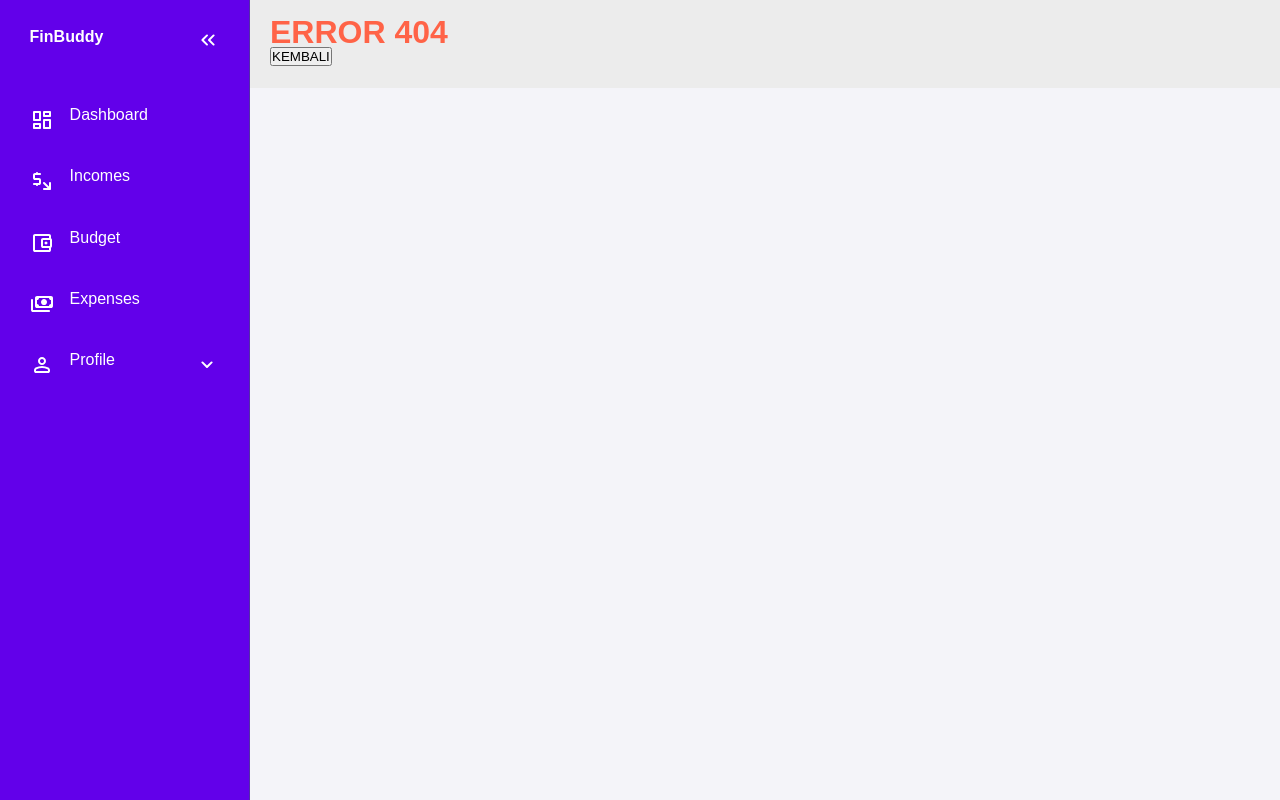
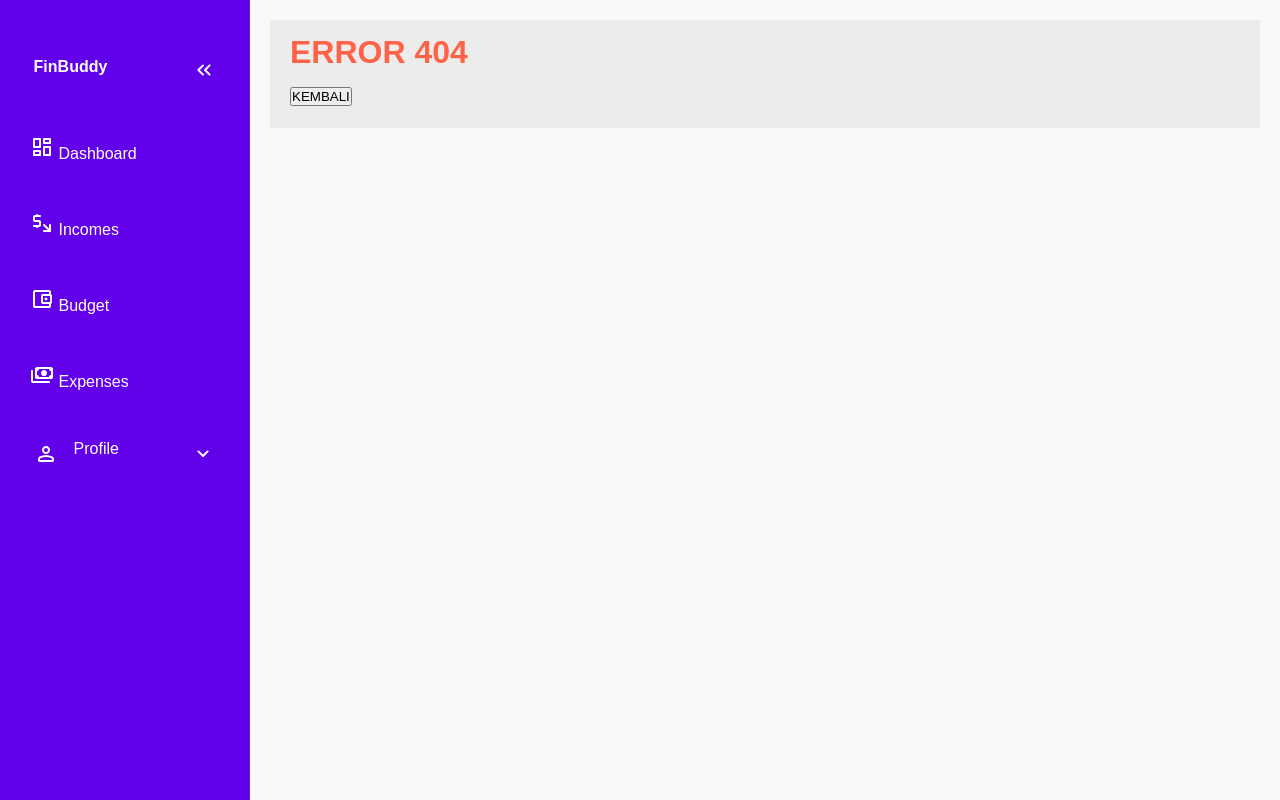
Before and after one commit to almaas-izdihar/fin-buddy, a PHP site: page /index.php?page=index in a window 1280 px wide. Run offline with PHP 8.4, Linux system fonts and the light colour scheme.

Commit message:
memperbaiki navbar yang ketarik keatas

```diff
--- a/css/style_4.css
+++ b/css/style_4.css
@@ -132,3 +132,113 @@
   background-color: #2980b9; /* Biru lebih gelap */
   transform: scale(1.05);
 }
+
+body {
+  margin: 0; /* Hapus margin default */
+  padding: 0;
+  box-sizing: border-box;
+}
+
+#sidebar {
+  position: fixed; /* Navbar tetap berada di layar */
+  top: 0;
+  left: 0;
+  width: 250px; /* Sesuaikan lebar sidebar */
+  height: 100%; /* Penuh vertikal */
+
+  color: white;
+  z-index: 1000; /* Pastikan navbar berada di atas konten lain */
+}
+
+.container1 {
+  margin-left: 250px; /* Sesuai lebar sidebar */
+  padding: 20px; /* Tambahkan padding agar konten terlihat rapi */
+}
+
+/* Reset dasar */
+* {
+  margin: 0;
+  padding: 0;
+  box-sizing: border-box;
+  font-family: Arial, sans-serif;
+}
+
+/* Styling body menggunakan Flexbox */
+body {
+  display: flex; /* Membuat tata letak fleksibel */
+  height: 100vh; /* Tinggi penuh layar */
+  margin: 0;
+}
+
+/* Styling sidebar */
+#sidebar {
+  width: 250px; /* Lebar sidebar */
+
+  color: #fff; /* Warna teks */
+  height: 100%; /* Tinggi penuh */
+  position: fixed; /* Tetap di kiri layar */
+  left: 0;
+  top: 0;
+  overflow-y: auto; /* Jika konten banyak, munculkan scroll */
+  padding: 20px;
+}
+
+#sidebar h2 {
+  text-align: center;
+  margin-bottom: 20px;
+  font-size: 24px;
+}
+
+#sidebar ul {
+  list-style-type: none; /* Hapus bullet list */
+  padding: 0;
+}
+
+#sidebar ul li {
+  margin: 15px 0;
+}
+
+#sidebar ul li a {
+  text-decoration: none;
+  color: #fff;
+  display: block;
+  padding: 10px;
+  transition: background 0.3s;
+}
+
+#sidebar ul li a:hover {
+
+  border-radius: 4px;
+}
+
+/* Styling konten utama */
+.container1 {
+  margin-left: 250px; /* Menghindari tumpang tindih dengan sidebar */
+  width: calc(100% - 250px); /* Ambil sisa lebar layar */
+  padding: 20px; /* Jarak konten dari tepi */
+  background-color: #f9f9f9; /* Warna background */
+  overflow-y: auto; /* Scroll jika konten melebihi layar */
+}
+
+.container1 h1 {
+  font-size: 32px;
+  margin-bottom: 20px;
+}
+
+.container1 p {
+  font-size: 18px;
+  line-height: 1.6;
+  color: #333;
+}
+
+/* Responsive untuk layar kecil */
+@media (max-width: 768px) {
+  #sidebar {
+    width: 100px; /* Lebar sidebar dikurangi */
+  }
+
+  .container1 {
+    margin-left: 100px; /* Sesuaikan margin konten */
+    width: calc(100% - 100px);
+  }
+}
```
